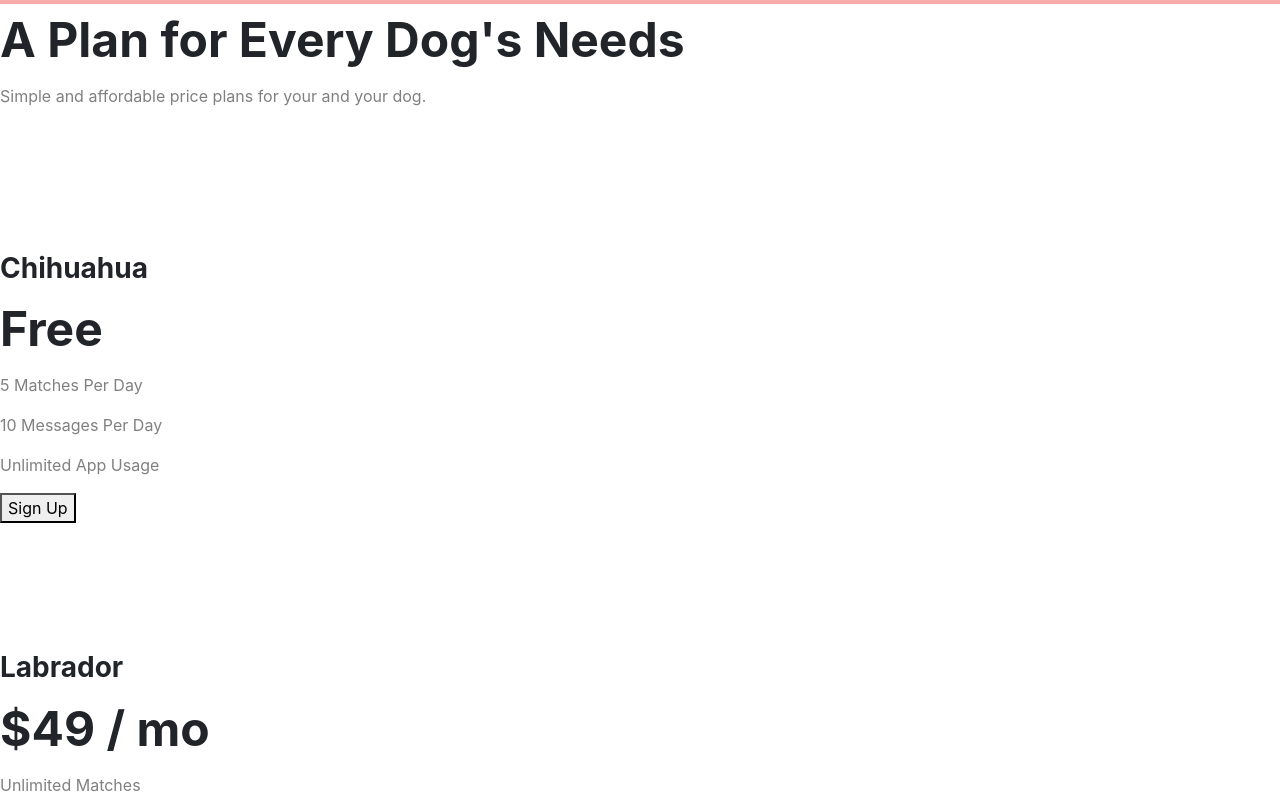
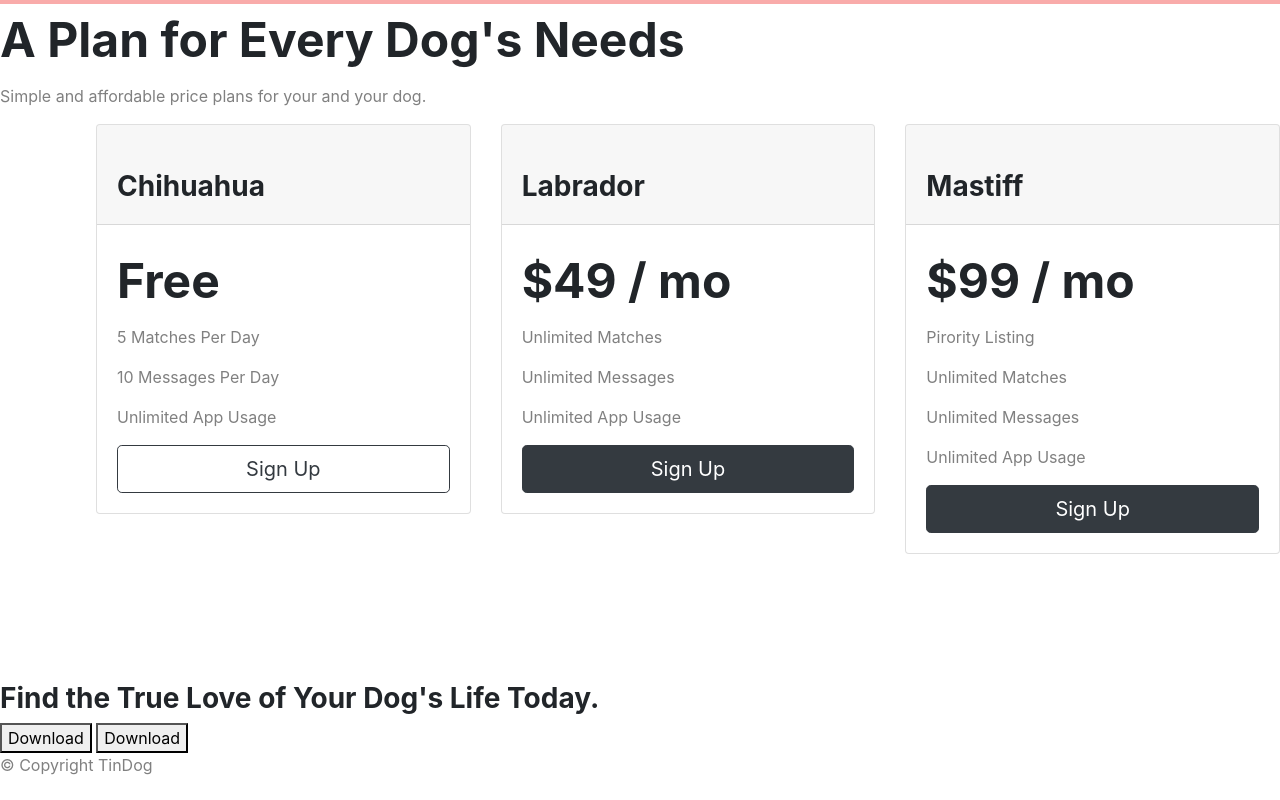
Before and after one commit to Sneha-Mittal88293/WEB-DEVELOPMENT, a plain HTML site: page Tindog/index.html in a window 1280 px wide. Shown: the part 2180-2980 px from the top of the page. Drawn offline with nearby package versions, Linux system fonts and the light colour scheme.

Commit message:
tindog front page

```diff
--- a/Tindog/index.html
+++ b/Tindog/index.html
@@ -136,30 +136,53 @@
     <h2>A Plan for Every Dog's Needs</h2>
     <p>Simple and affordable price plans for your and your dog.</p>
 
-
+  <div class="row">
+    <div class="pricing-col col-lg-4 col-md-6">
+    <div class="card">
+      <div class="card-header">
         <h3>Chihuahua</h3>
+      </div>
+      <div class="card-body">
         <h2>Free</h2>
         <p>5 Matches Per Day</p>
         <p>10 Messages Per Day</p>
         <p>Unlimited App Usage</p>
-    <button type="button">Sign Up</button>
+        <button type="button" class="btn btn-outline-dark btn-lg btn-block">Sign Up</button>
+      </div>
+    </div>
+  </div>
 
-
+  <div class="pricing-col col-lg-4 col-md-6">
+    <div class="card">
+      <div class="card-header">
         <h3>Labrador</h3>
+      </div>
+      <div class="card-body">
         <h2>$49 / mo</h2>
         <p>Unlimited Matches</p>
         <p>Unlimited Messages</p>
         <p>Unlimited App Usage</p>
-    <button type="button">Sign Up</button>
+        <button type="button" class="btn btn-dark btn-lg btn-block">Sign Up</button>
+      </div>
+    </div>
+  </div>
 
-
+    <div class="pricing-col col-lg-4 ">
+    <div class="card">
+      <div class="card-header">
         <h3>Mastiff</h3>
+      </div>
+      <div class="card-body">
         <h2>$99 / mo</h2>
         <p>Pirority Listing</p>
         <p>Unlimited Matches</p>
         <p>Unlimited Messages</p>
         <p>Unlimited App Usage</p>
-    <button type="button">Sign Up</button>
+        <button type="button" class="btn btn-dark btn-lg btn-block">Sign Up</button>
+      </div>
+    </div>
+  </div>
+</div>
 
   </section>
 
```
Lines whose indentation alone changed are shown as unchanged.
